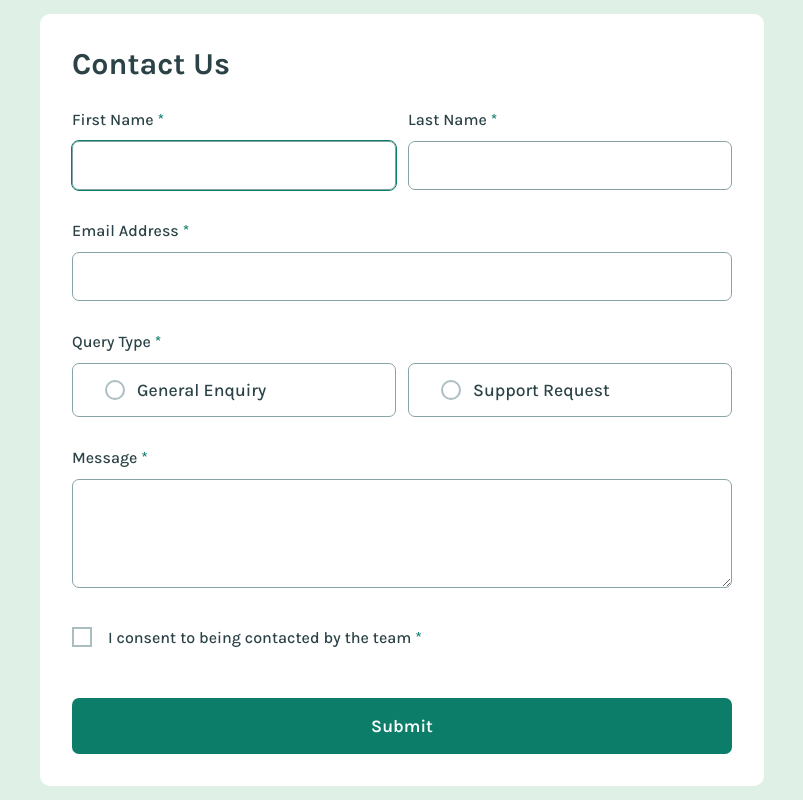
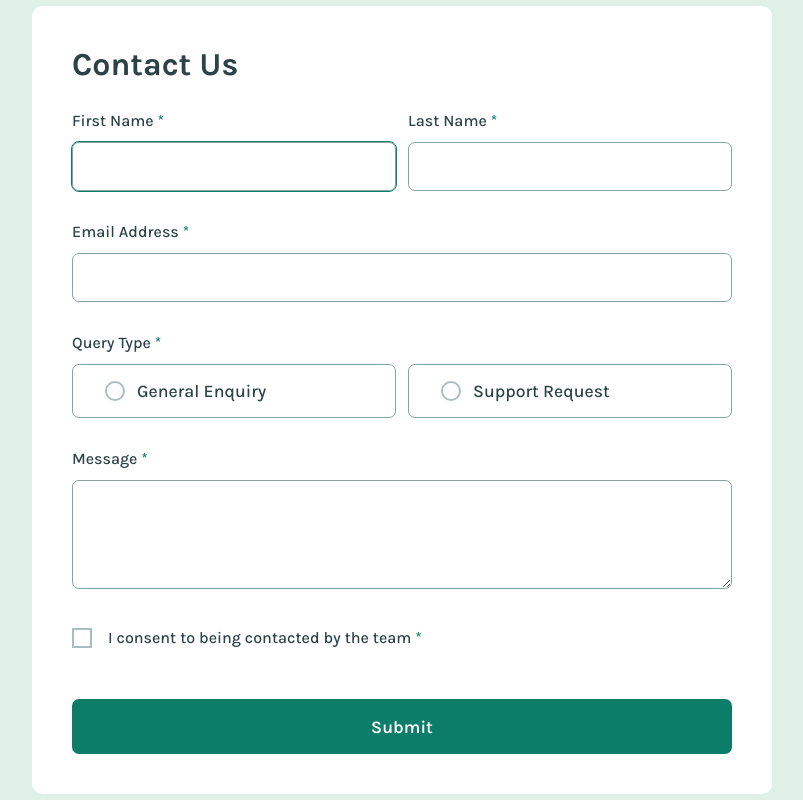
Before and after one commit to danielmrz-dev/contact-form-main, a plain HTML site: page index.html in a window 1280 px wide. Shown: the whole page, without its empty margins (238-1041 px from the left). Drawn offline with Linux system fonts and the light colour scheme.

Commit message:
undo fixes

```diff
--- a/style.css
+++ b/style.css
@@ -220,13 +220,14 @@ button[type="submit"] {
     }
 
     .form {
-        padding: 2rem;
+        padding: 2.5rem;
         display: grid;
         min-width: 660px;
     }
 
     .form__title {
         grid-area: 1 / 1 / 2 / 3;
+        font-size: 2rem;
     }
 
     .form__email {
```
